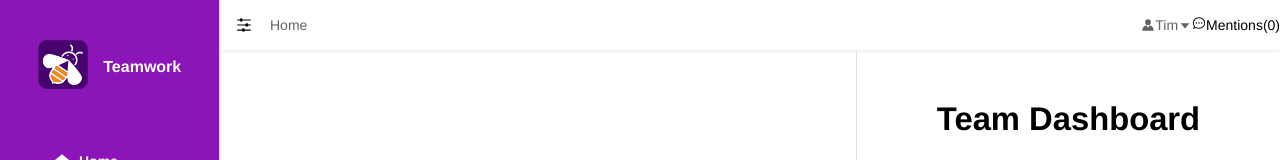
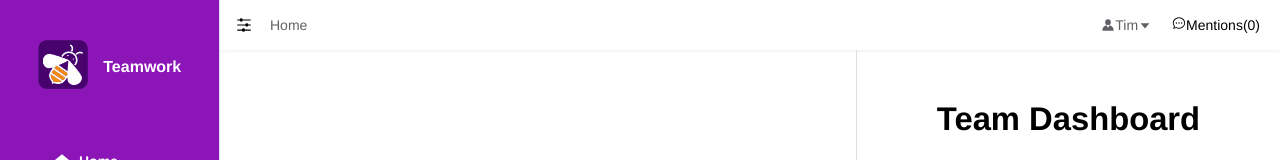
Before and after one commit to zihao-xia/deco7381, a Vue app: page / in a window 1280 px wide. Shown: the top 160 px of the page. Built offline with nearby package versions, Linux system fonts and the light colour scheme; what vue3-apexcharts would draw is missing.

Commit message:
modified navbar layout

```diff
--- a/src/layout/components/Navbar.vue
+++ b/src/layout/components/Navbar.vue
@@ -1,15 +1,19 @@
 <template>
     <div class="navbar">
+      <div class="nav-left">
         <!-- switch -->
         <div class="sidebar-switch" @click="switchSidebar">
             <el-icon :size="18"><Operation /></el-icon>
         </div>
+
         <!-- breadcrumb -->
         <el-breadcrumb separator="/">
             <el-breadcrumb-item v-for="item in levelList" :key="item.path">
               {{ item.meta.title }}
             </el-breadcrumb-item>
         </el-breadcrumb>
+      </div>
+
       <!-- user info -->
       <div class="nav-right">
         <el-dropdown class="nav-menu">
@@ -25,8 +29,11 @@
             </el-dropdown-menu>
         </template>
         </el-dropdown>
+      <!-- mentions -->
+        <span class="mentions">
           <el-icon><ChatDotRound /></el-icon>
           <span>Mentions(0)</span>
+        </span>
       </div>
     </div>
 </template>
@@ -67,9 +74,12 @@ export default {
 
 <style lang="scss">
 .navbar {
+  width: 100%;
   height: 50px;
   -webkit-box-shadow: 0 1px 4px rgba(0,21,41,0.08);
   box-shadow: 0 1px 4px rgba(0,21,41,0.08);
+  display: flex;
+  justify-content: space-between;
   .sidebar-switch {
     height: 100%;
     width: 50px;
@@ -79,13 +89,9 @@ export default {
     cursor: pointer;
   }
   .el-breadcrumb {
-    float: left;
-    height: 100%;
     line-height: 50px;
+    display: inline-block;
   }
-  .nav-right {
-    float: right;
-    line-height: 50px;
   .nav-menu {
     cursor: pointer;
     height: 50px;
@@ -94,6 +100,9 @@ export default {
       align-items: center;
     }
   }
+  .mentions {
+    margin: 0 20px;
+    line-height: 50px;
   }
 }
 </style>
```
Lines whose indentation alone changed are shown as unchanged.
